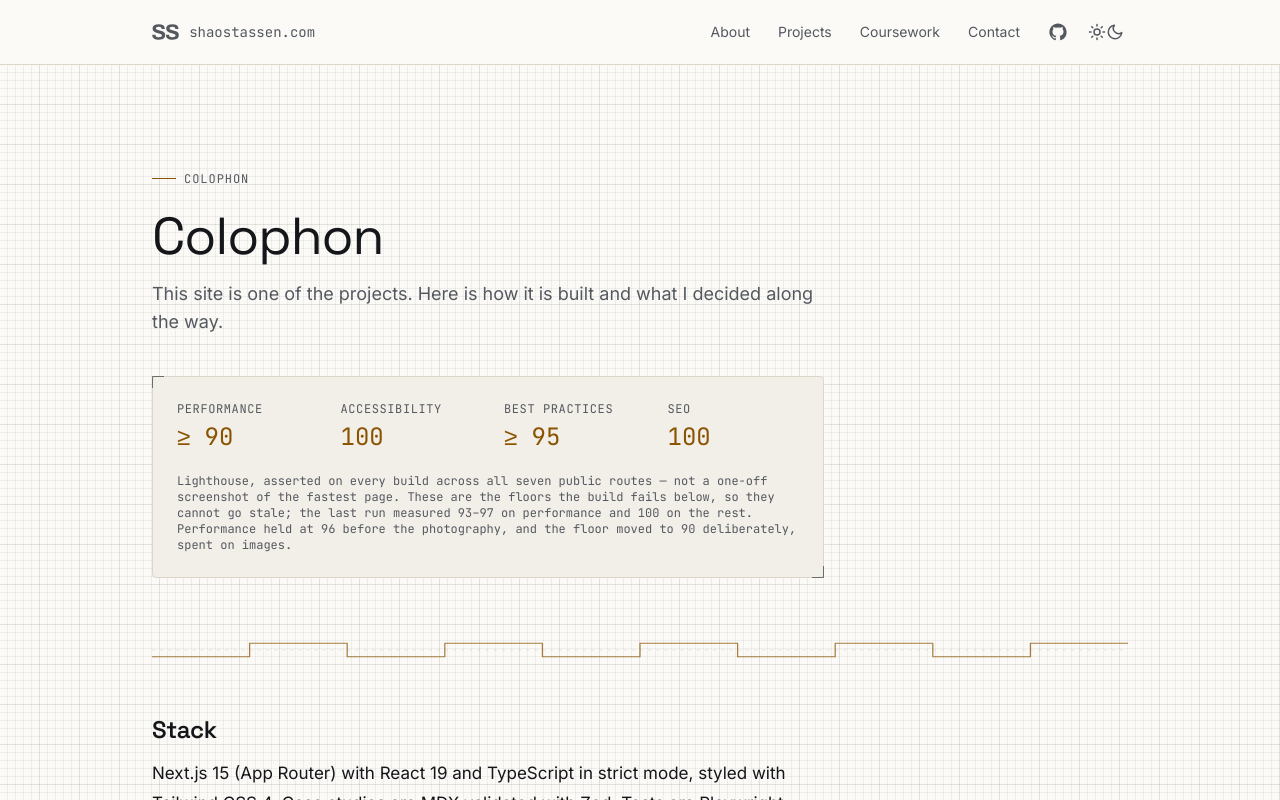
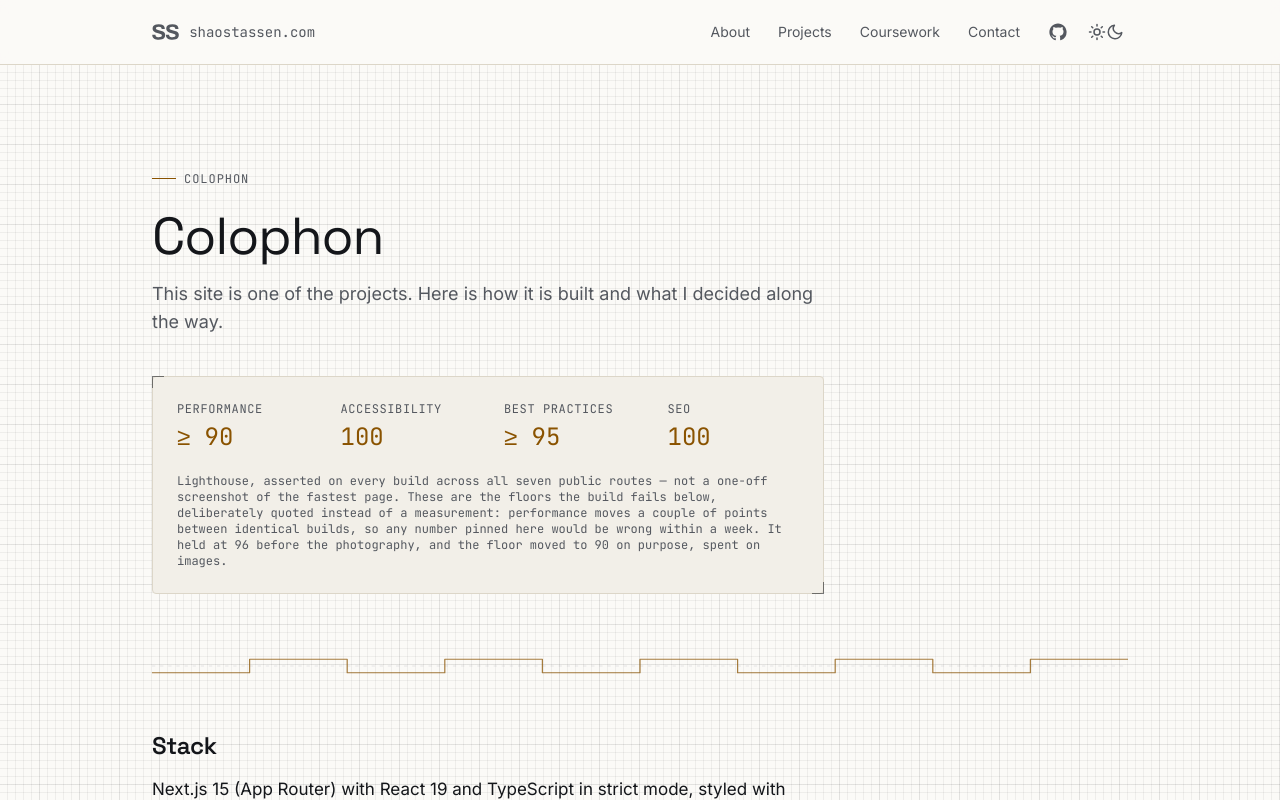
Before and after one commit to shaostassen/shaostassen.com, a Next.js app: page /colophon in a window 1280 px wide. Shown: the top 800 px of the page. Built offline with nearby package versions, Linux system fonts and the light colour scheme.

Commit message:
docs(colophon): quote budget floors only, not a measurement that goes stale

```diff
--- a/src/app/colophon/page.tsx
+++ b/src/app/colophon/page.tsx
@@ -54,10 +54,11 @@ export default function ColophonPage() {
           <p className="mt-5 font-mono text-xs text-muted">
             Lighthouse, asserted on every build across all seven public routes —
             not a one-off screenshot of the fastest page. These are the floors
-            the build fails below, so they cannot go stale; the last run
-            measured 93–97 on performance and 100 on the rest. Performance held
-            at 96 before the photography, and the floor moved to 90
-            deliberately, spent on images.
+            the build fails below, deliberately quoted instead of a measurement:
+            performance moves a couple of points between identical builds, so
+            any number pinned here would be wrong within a week. It held at 96
+            before the photography, and the floor moved to 90 on purpose, spent
+            on images.
           </p>
         </Card>
 
```
